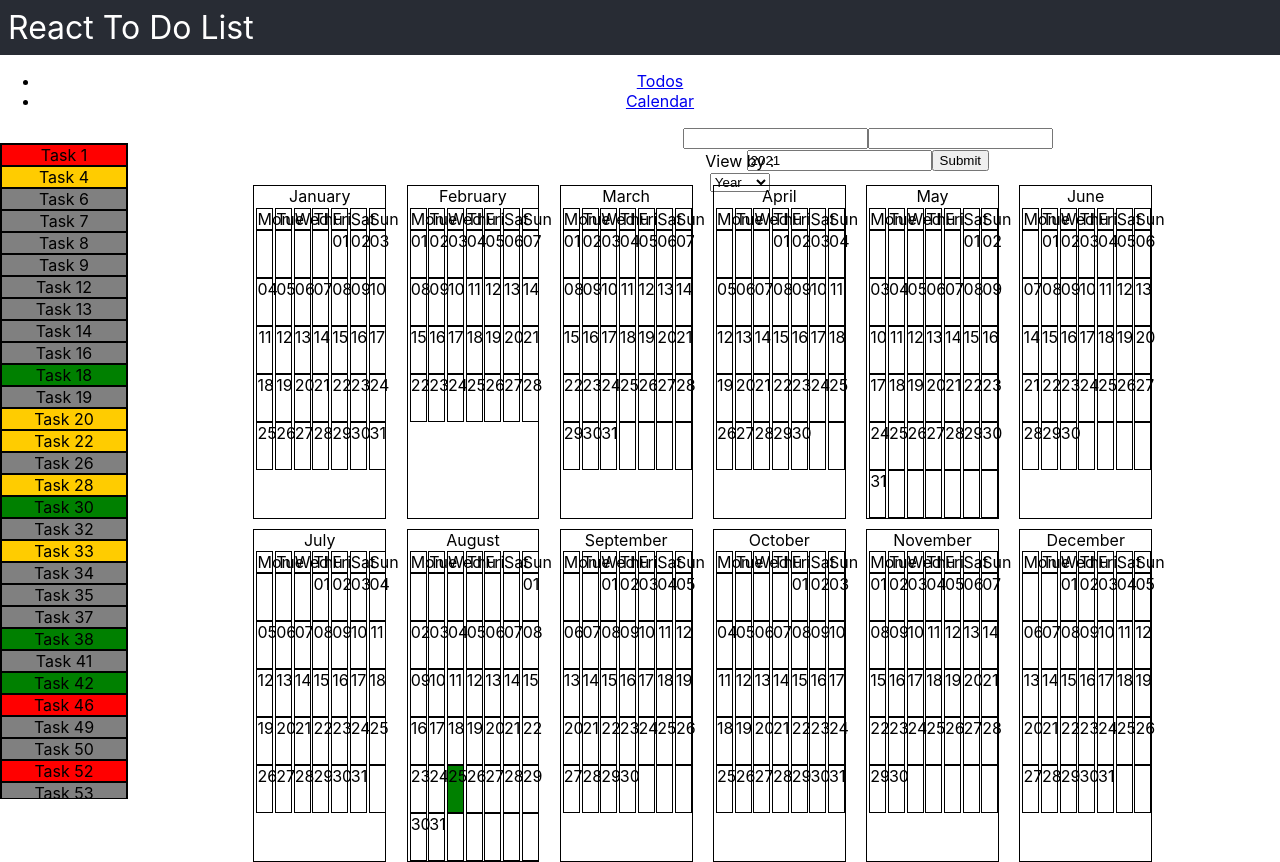
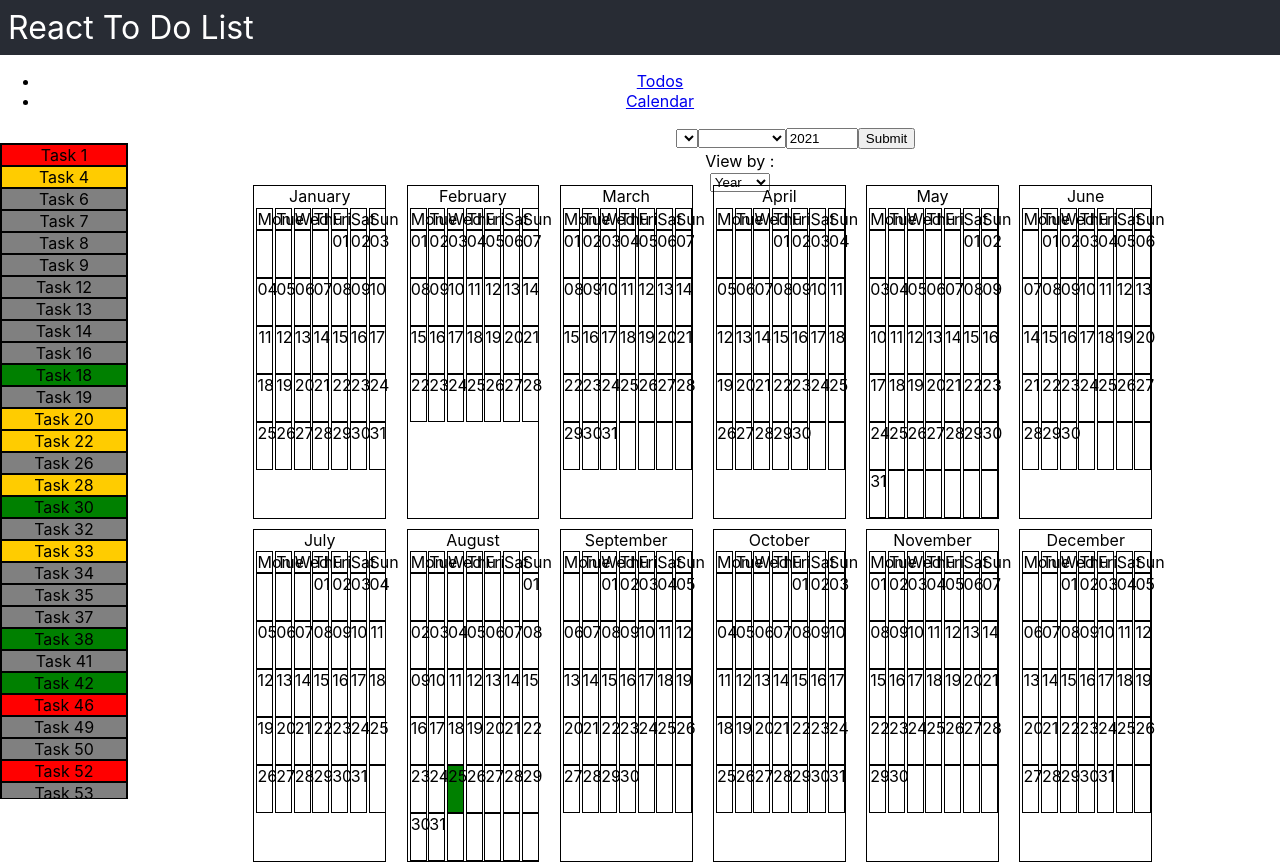
Before and after one commit to Skyrlon/react-todo-list, a React (Create React App) app: page /calendar in a window 1280 px wide. Both pictures are taken after a click on the element "2021". Built offline with nearby package versions, Linux system fonts and the light colour scheme.

Commit message:
Change inputs from text to select and number input

```diff
--- a/src/components/CalendarInput.jsx
+++ b/src/components/CalendarInput.jsx
@@ -26,6 +26,14 @@ const CalendarInput = ({
   const [inputError, setInputError] = useState([]);
   const [showInputs, setShowInputs] = useState(false);
 
+  const [daysInMonth, setDaysInMonth] = useState([]);
+
+  const [daySelected, setDaySelected] = useState("empty");
+
+  const [monthSelected, setMonthSelected] = useState("empty");
+
+  const [yearSelected, setYearSelected] = useState(yearGoingToSubmit);
+
   const monthsNames = [
     "January",
     "February",
@@ -40,6 +48,19 @@ const CalendarInput = ({
     "November",
     "December",
   ];
+
+  const onMonthChange = (monthNumber) => {
+    setMonthSelected(monthNumber);
+    if (!yearSelected) {
+      return setDaysInMonth([]);
+    }
+    const numberOfDays = new Date(
+      yearSelected,
+      parseInt(monthNumber) + 1,
+      0
+    ).getDate();
+    setDaysInMonth([...Array(numberOfDays).keys()].map((x) => x + 1));
+  };
 
   const handleNewDate = (e, type) => {
     e.preventDefault();
@@ -113,23 +134,24 @@ const CalendarInput = ({
     }
   };
 
-  const handleDateSubmit = () => {
+  const handleDateSubmit = (e) => {
+    e.preventDefault();
     let newFormat, newYear, newMonth, newDay;
-    if (dayGoingToSubmit.toString().length > 0) {
+    if (daySelected !== "empty") {
       newFormat = "day";
-      newYear = yearGoingToSubmit;
-      newMonth = monthGoingToSubmit;
-      newDay = dayGoingToSubmit;
-    } else if (monthGoingToSubmit.length > 0) {
+      newYear = yearSelected;
+      newMonth = monthsNames[parseInt(monthSelected)];
+      newDay = daySelected;
+    } else if (monthSelected !== "empty") {
       newFormat = "month";
-      newYear = yearGoingToSubmit;
-      newMonth = monthGoingToSubmit;
-      newDay = dayGoingToSubmit;
+      newYear = yearSelected;
+      newMonth = monthsNames[parseInt(monthSelected)];
+      newDay = "";
     } else {
       newFormat = "year";
-      newYear = `${yearGoingToSubmit}`;
-      newMonth = monthGoingToSubmit;
-      newDay = dayGoingToSubmit;
+      newYear = yearSelected;
+      newMonth = "";
+      newDay = "";
     }
     changeDate({
       format: newFormat,
@@ -308,34 +330,43 @@ const CalendarInput = ({
       )}
 
       {showInputs && (
-        <form onSubmit={(e) => handleNewDate(e, "submit")}>
-          <input
+        <form onSubmit={handleDateSubmit}>
+          <select
             name="day-input"
-            type="text"
-            value={dayGoingToSubmit}
-            onChange={(e) => onInputChange(e.target.value, "day")}
-          />
-          {inputError.includes("day") && (
-            <div className="day-input_error">Put a valid day</div>
-          )}
-          <input
+            value={daySelected}
+            onChange={(e) => setDaySelected(e.target.value)}
+          >
+            <option value="empty"></option>
+            {daysInMonth.map((dayNumber) => (
+              <option key={dayNumber} value={dayNumber}>
+                {dayNumber}
+              </option>
+            ))}
+          </select>
+          <select
             name="month-input"
-            type="text"
-            value={monthGoingToSubmit}
-            onChange={(e) => onInputChange(e.target.value, "month")}
-          />
-          {inputError.includes("month") && (
-            <div className="month-input_error">Put a valid month</div>
-          )}
+            value={monthSelected}
+            onChange={(e) => onMonthChange(e.target.value)}
+          >
+            <option value="empty"></option>
+            {monthsNames.map((month, index) => (
+              <option key={month} value={index}>
+                {month}
+              </option>
+            ))}
+          </select>
+
           <input
             name="year-input"
-            type="text"
-            value={yearGoingToSubmit}
-            onChange={(e) => onInputChange(e.target.value, "year")}
+            type="number"
+            value={yearSelected}
+            onKeyDown={(e) => {
+              if (e.key === "Enter") e.preventDefault();
+            }}
+            min={1000}
+            max={9999}
+            onChange={(e) => setYearSelected(e.target.selected)}
           />
-          {inputError.includes("year") && (
-            <div className="year-input_error">Put a valid year</div>
-          )}
           <input type="submit" />
         </form>
       )}
```
